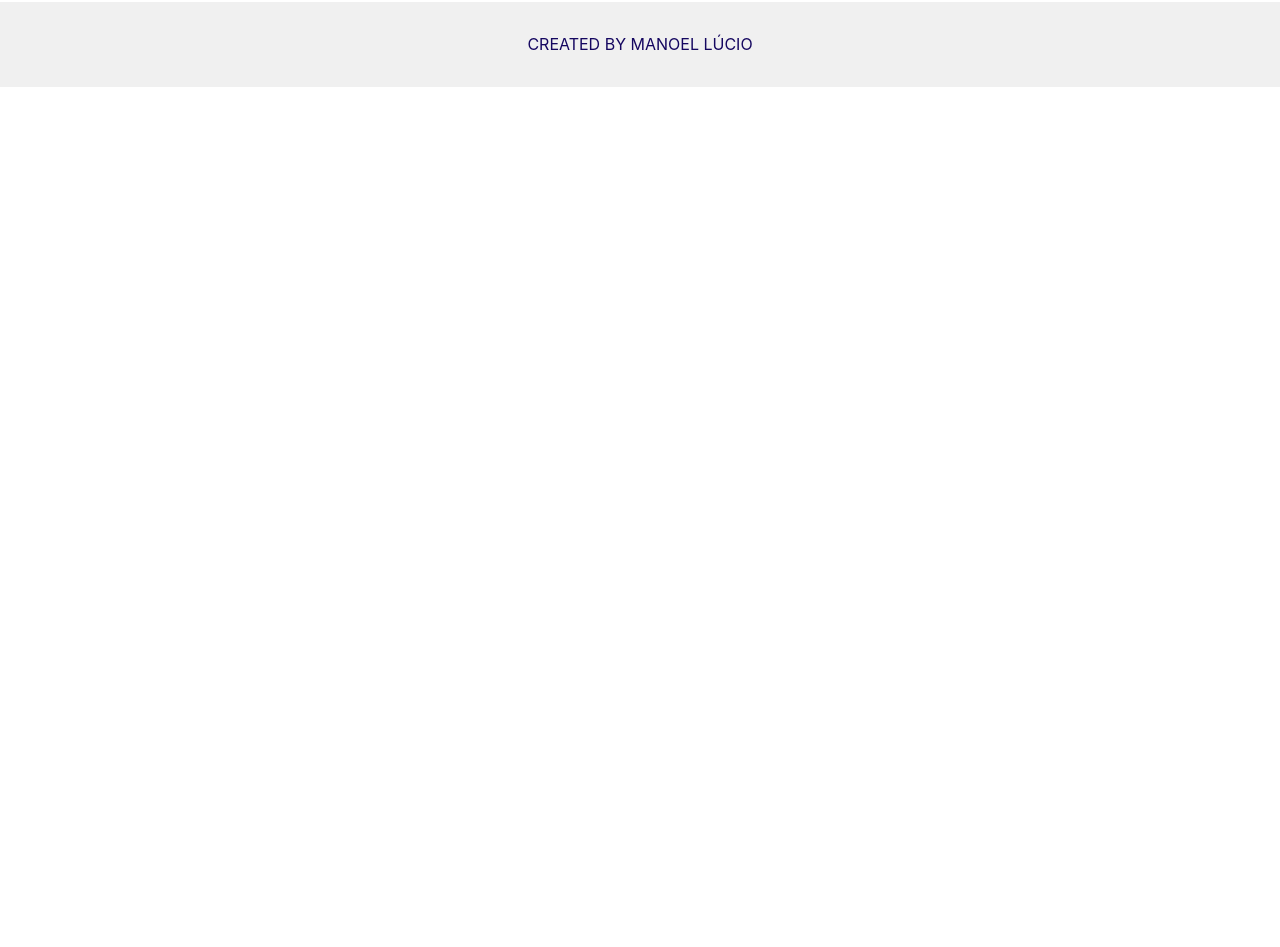
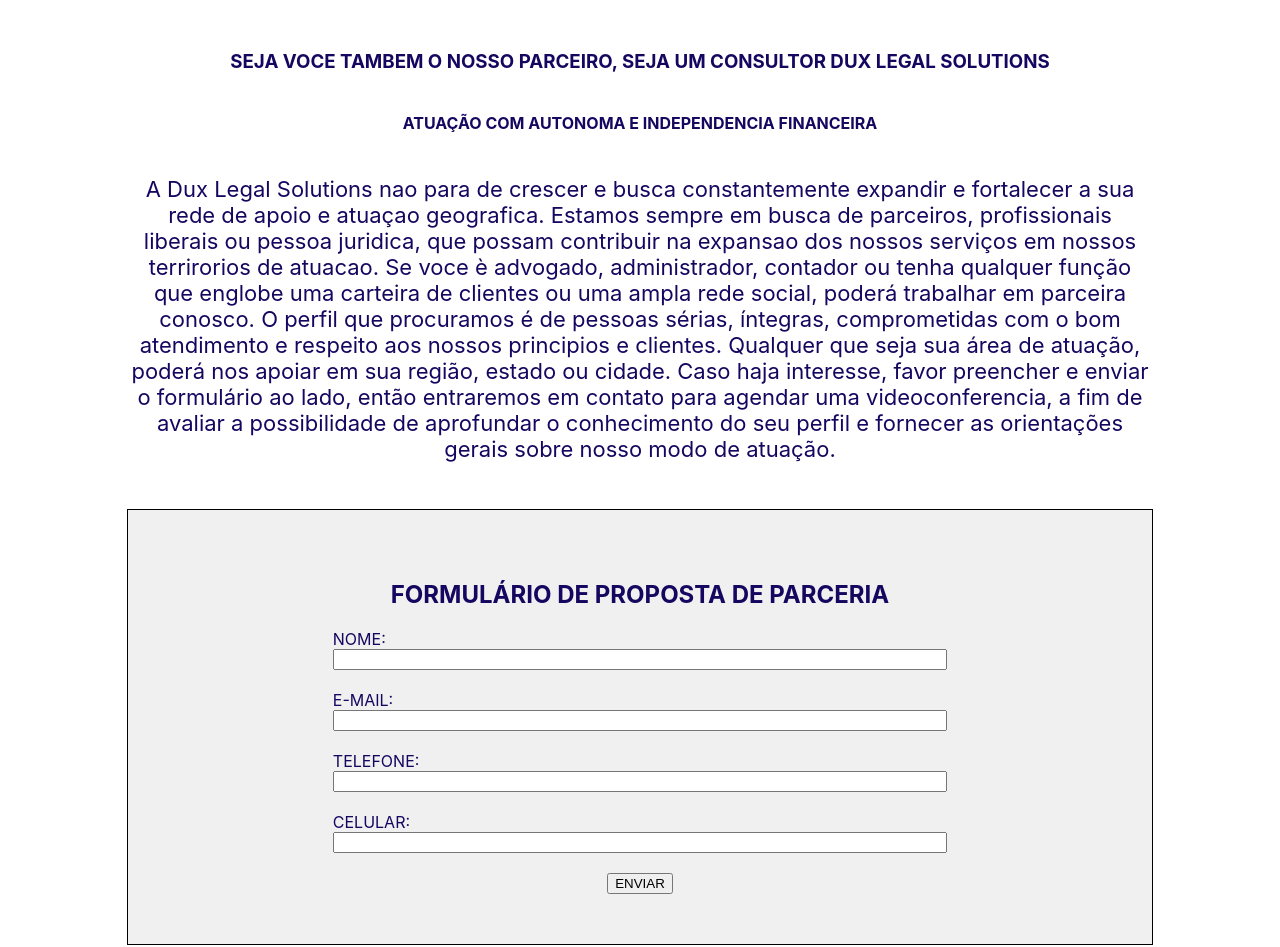
Before and after one commit to ManoelLucioDev/dux-legal-solutions, a React (Create React App) app: page /Parceria in a window 1280 px wide. Shown: the part 211-1158 px from the top of the page. Before the commit the page ends 800 px from the top, so only its background shows below. Built offline with nearby package versions, Linux system fonts and the light colour scheme.

Commit message:
criada a pagina de contato e parceria

```diff
--- a/src/components/Contato/index.js
+++ b/src/components/Contato/index.js
@@ -1,13 +1,58 @@
-import React from 'react';
+import React from "react";
+import './style.css';
+
+function Contato() {
+  return (
+    <>
+      <h1>CONTATO</h1>
+
+      <div className="container-contato">
+      <h3 className="container-texto">
+        A DUX LEGALSOLUTIONS está sempre aberta para você e sua empresa. Envie
+        uma mensagem para nosso e-mail ou entre em contato com o nosso
+        escritório.
+      </h3>
+       <form>
+           <div className="container-form">
+           <label>
+            NOME:
+           <input type="text" />
+           </label>
+
+           <label>
+            E-mail:
+           <input type="email" />
+           </label>
+
+           <label>
+            TELEFONE:
+           <input type="text" />
+           </label>
+
+           <label>
+            ASSUNTO:
+           <input type="text" />
+           </label>
+
+            <label>
+                MENSAGEM:
+                <textarea type="text" rows="20"/>
+            </label>
+
+            <button type="submit">ENVIAR</button>
+
+           </div>
+
+        </form>
 
 
-function Contato(){
-    return(
-        <>
-            <h4>PAGE CONTATO</h4>
-        </>
-    );
 
+
+
+
+      </div>
+    </>
+  );
 }
 
 export default Contato;
--- /dev/null
+++ b/src/components/Contato/style.css
@@ -0,0 +1,39 @@
+.container-contato{
+display: flex;
+flex-direction: column;
+justify-content: center;
+align-items: center;
+width: 100%;
+}
+.container-texto{
+    color: #150760;
+    width: 80%;
+    text-align: center;
+}
+
+
+
+form{
+    display: flex;
+    flex-direction: column;
+    justify-content: center;
+    padding: 50px 0;
+    width: 80%;
+    background-color: #f0f0f0;
+    border: 1px solid black;
+    margin: 25px 0;
+
+}
+
+.container-form{
+    display: flex;
+    flex-direction: column;
+    align-items: center;
+}
+label{
+    display: flex;
+    flex-direction: column;
+    width: 60%;
+    margin-bottom: 20px;
+    color: #150760;
+}
--- a/src/components/Parceria/index.js
+++ b/src/components/Parceria/index.js
@@ -1,13 +1,65 @@
-import React from 'react';
+import React from "react";
+
+function Parceria() {
+  return (
+    <>
 
 
-function Parceria(){
-    return(
-        <>
-            <h4>PAGE PARCERIA</h4>
-        </>
-    );
+      <div className="container-contato">
+      <h1 className="container-texto">PARCERIA</h1>
+        <h3 className="container-texto">
+          SEJA VOCE TAMBEM O NOSSO PARCEIRO, SEJA UM CONSULTOR DUX LEGAL
+          SOLUTIONS{" "}
+        </h3 >
+        <h4 className="container-texto">ATUAÇÃO COM AUTONOMA E INDEPENDENCIA FINANCEIRA</h4>
+        <p className="container-texto">
+          A Dux Legal Solutions nao para de crescer e busca constantemente
+          expandir e fortalecer a sua rede de apoio e atuaçao geografica.
+          Estamos sempre em busca de parceiros, profissionais liberais ou pessoa
+          juridica, que possam contribuir na expansao dos nossos serviços em
+          nossos terrirorios de atuacao. Se voce è advogado, administrador,
+          contador ou tenha qualquer função que englobe uma carteira de clientes
+          ou uma ampla rede social, poderá trabalhar em parceira conosco. O
+          perfil que procuramos é de pessoas sérias, íntegras, comprometidas com
+          o bom atendimento e respeito aos nossos principios e clientes.
+          Qualquer que seja sua área de atuação, poderá nos apoiar em sua
+          região, estado ou cidade. Caso haja interesse, favor preencher e
+          enviar o formulário ao lado, então entraremos em contato para agendar
+          uma videoconferencia, a fim de avaliar a possibilidade de aprofundar o
+          conhecimento do seu perfil e fornecer as orientações gerais sobre
+          nosso modo de atuação.
+        </p>
+        <form>
+          <div className="container-form">
+            <h2>FORMULÁRIO DE PROPOSTA DE PARCERIA</h2>
+            <label>
+              NOME:
+              <input type="text" />
+            </label>
 
+            <label>
+              E-MAIL:
+              <input type="email" />
+            </label>
+
+            <label>
+              TELEFONE:
+              <input type="text" />
+            </label>
+
+            <label>
+              CELULAR:
+              <input type="text" />
+            </label>
+
+
+
+            <button type="submit">ENVIAR</button>
+          </div>
+        </form>
+      </div>
+    </>
+  );
 }
 
 export default Parceria;
--- /dev/null
+++ b/src/components/Parceria/style.css
@@ -0,0 +1,33 @@
+.container-contato{
+    display: flex;
+    flex-direction: column;
+    justify-content: center;
+    align-items: center;
+    width: 100%;
+    }
+.container-texto{
+        color: #150760;
+        width: 80%;
+        text-align: center;
+    }
+
+
+
+    form{
+
+        padding: 50px 0;
+        width: 80%;
+        background-color: #f0f0f0;
+        border: 1px solid black;
+        margin: 25px 0;
+
+    }
+
+
+    label{
+
+
+        width: 60%;
+        margin-bottom: 20px;
+        color: #150760;
+    }
```
